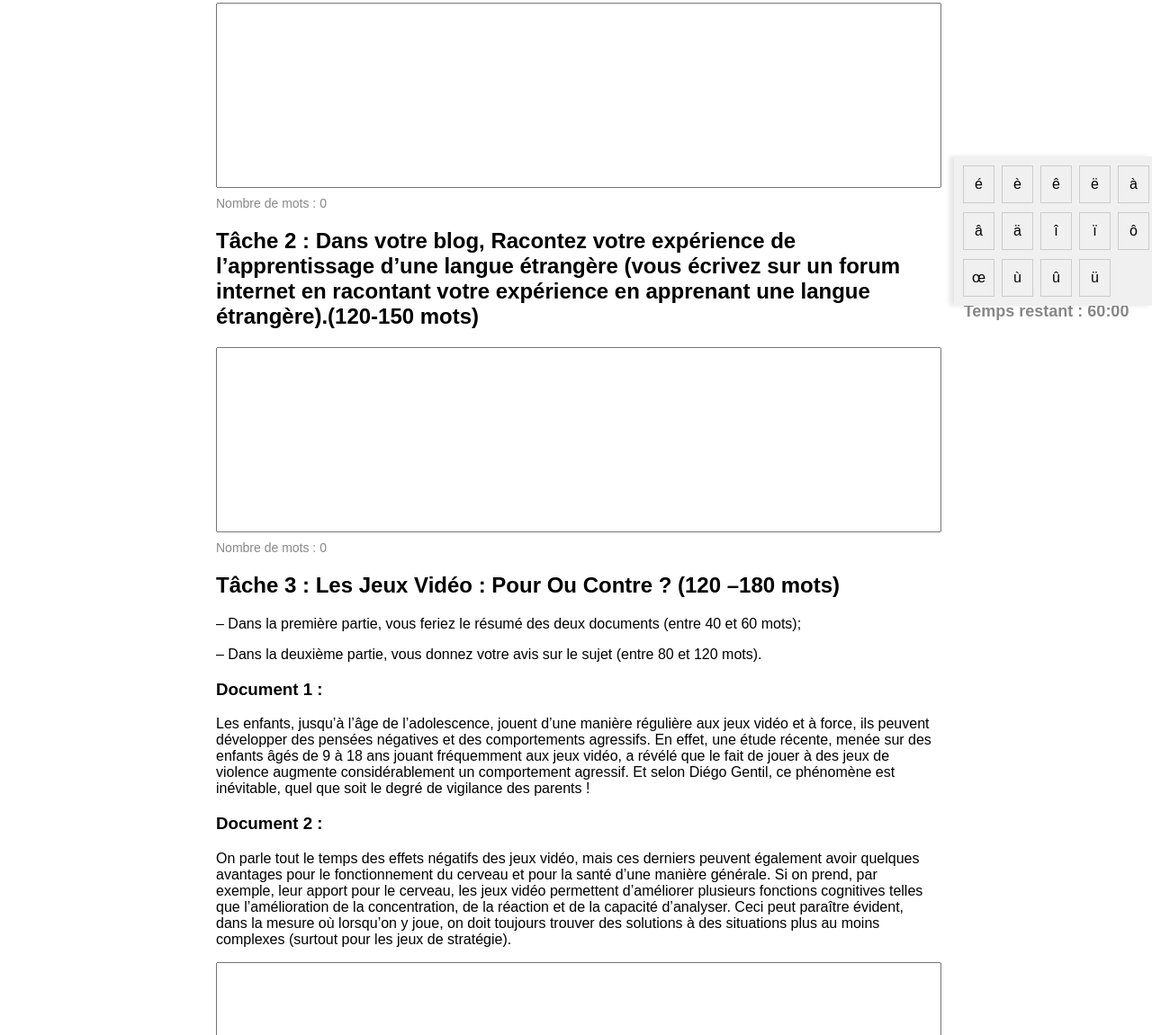
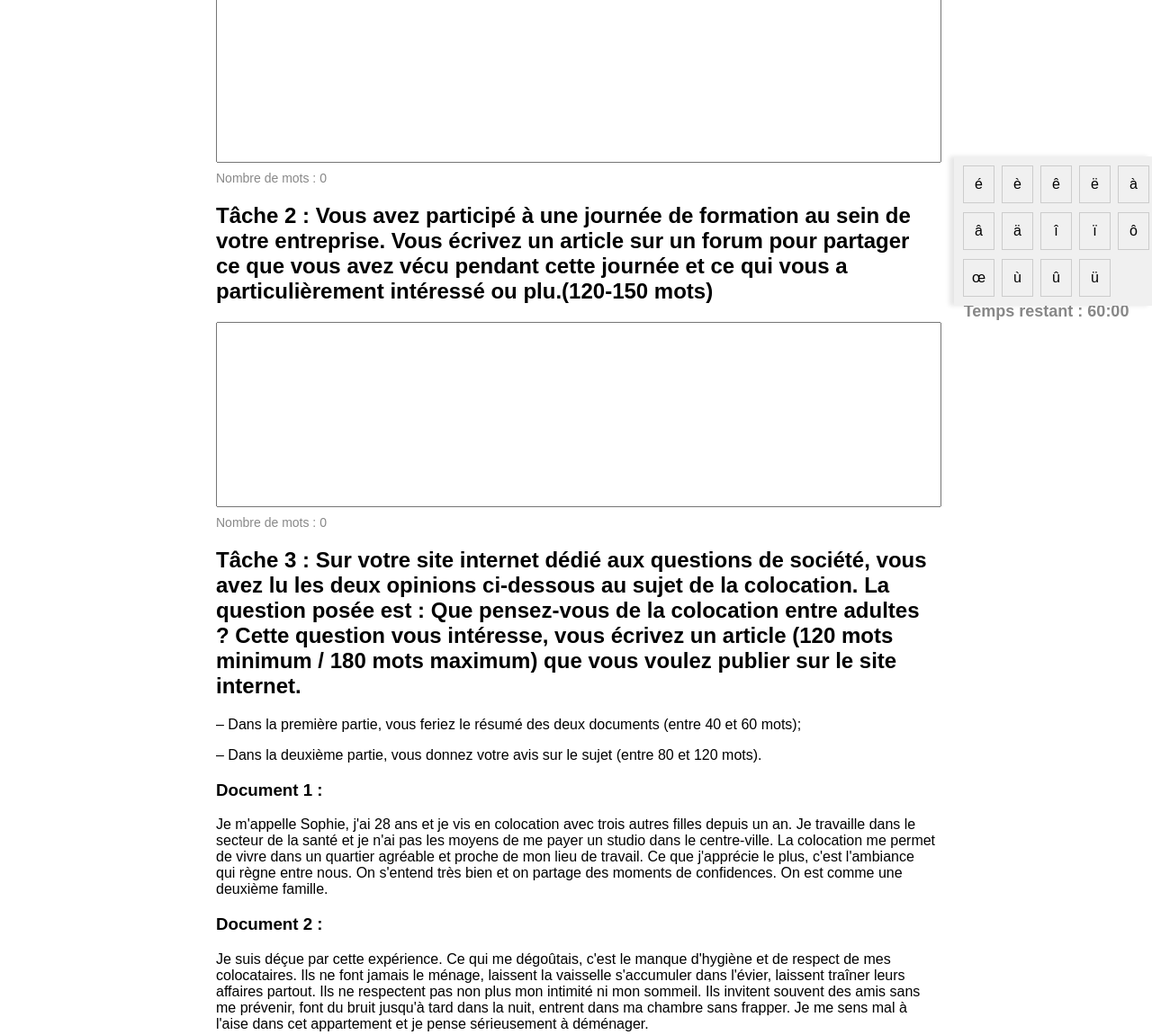
Before and after one commit to roolys/ee-combinaison5, a plain HTML site: page index.html in a window 1280 px wide. Shown: the part 306-1457 px from the top of the page at 90% size. Drawn offline with Linux system fonts and the light colour scheme.

Commit message:
newSubject

```diff
--- a/index.html
+++ b/index.html
@@ -12,7 +12,7 @@
     <h5>COMBINAISON 5</h5>
   <div class="container">
     <div class="text-area">
-      <h2>Tâche 1 : Vous avez invité votre ami Cédric à votre mariage au Château de Chombony et il vous a répondu qu’il ne connait pas ce château. Décrivez à votre ami (lieu, localisation, transports, etc.).(60-120 mots)</h2>
+      <h2>Tâche 1 : Invitez un ami à passer une journée avec vous, écrivez-lui un email en lui expliquant (lieu, date, l'heure, les activités).(60-120 mots)</h2>
       <p>
 
       </p>
@@ -20,7 +20,7 @@
       <p class="word-count" id="wordCount1">Nombre de mots : 0</p>
     </div>
     <div class="text-area">
-      <h2>Tâche 2 : Dans votre blog, Racontez votre expérience de l’apprentissage d’une langue étrangère (vous écrivez sur un forum internet en racontant votre expérience en apprenant une langue étrangère).(120-150 mots)
+      <h2>Tâche 2 : Vous avez participé à une journée de formation au sein de votre entreprise. Vous écrivez un article sur un forum pour partager ce que vous avez vécu pendant cette journée et ce qui vous a particulièrement intéressé ou plu.(120-150 mots)
     </h2>
       <p>
 
@@ -29,7 +29,7 @@
       <p class="word-count" id="wordCount2">Nombre de mots : 0</p>
     </div>
     <div class="text-area">
-      <h2>Tâche 3 : Les Jeux Vidéo : Pour Ou Contre ?  (120 –180 mots)</h2>
+      <h2>Tâche 3 : Sur votre site internet dédié aux questions de société, vous avez lu les deux opinions ci-dessous au sujet de la colocation. La question posée est : Que pensez-vous de la colocation entre adultes ? Cette question vous intéresse, vous écrivez un article (120 mots minimum / 180 mots maximum) que vous voulez publier sur le site internet.</h2>
       <p>
         – Dans la première partie, vous feriez le résumé des deux documents (entre 40 et 60 mots);
       </p>
@@ -38,11 +38,11 @@
       </p>
       <h3>Document 1 : </h3>
       <p>
-        Les enfants, jusqu’à l’âge de l’adolescence, jouent d’une manière régulière aux jeux vidéo et à force, ils peuvent développer des pensées négatives et des comportements agressifs. En effet, une étude récente, menée sur des enfants âgés de 9 à 18 ans jouant fréquemment aux jeux vidéo, a révélé que le fait de jouer à des jeux de violence augmente considérablement un comportement agressif. Et selon Diégo Gentil, ce phénomène est inévitable, quel que soit le degré de vigilance des parents !
+        Je m'appelle Sophie, j'ai 28 ans et je vis en colocation avec trois autres filles depuis un an. Je travaille dans le secteur de la santé et je n'ai pas les moyens de me payer un studio dans le centre-ville. La colocation me permet de vivre dans un quartier agréable et proche de mon lieu de travail. Ce que j'apprécie le plus, c'est l'ambiance qui règne entre nous. On s'entend très bien et on partage des moments de confidences. On est comme une deuxième famille.
       </p>
       <h3>Document 2 : </h3>
       <p>
-        On parle tout le temps des effets négatifs des jeux vidéo, mais ces derniers peuvent également avoir quelques avantages pour le fonctionnement du cerveau et pour la santé d’une manière générale. Si on prend, par exemple, leur apport pour le cerveau, les jeux vidéo permettent d’améliorer plusieurs fonctions cognitives telles que l’amélioration de la concentration, de la réaction et de la capacité d’analyser. Ceci peut paraître évident, dans la mesure où lorsqu’on y joue, on doit toujours trouver des solutions à des situations plus au moins complexes (surtout pour les jeux de stratégie).
+        Je suis déçue par cette expérience. Ce qui me dégoûtais, c'est le manque d'hygiène et de respect de mes colocataires. Ils ne font jamais le ménage, laissent la vaisselle s'accumuler dans l'évier, laissent traîner leurs affaires partout. Ils ne respectent pas non plus mon intimité ni mon sommeil. Ils invitent souvent des amis sans me prévenir, font du bruit jusqu'à tard dans la nuit, entrent dans ma chambre sans frapper. Je me sens mal à l'aise dans cet appartement et je pense sérieusement à déménager.
       </p>
 
       <textarea id="textarea3"></textarea>
```
